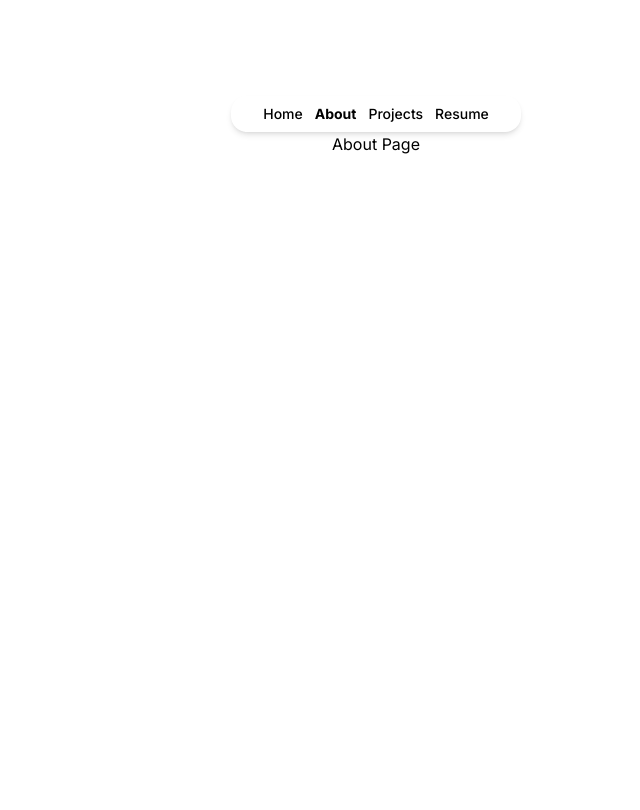
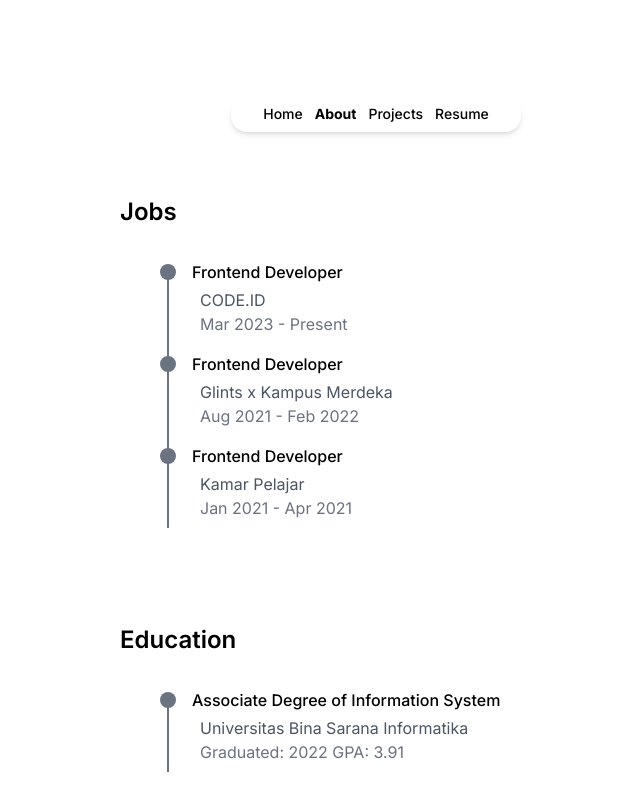
Before and after one commit to ketoprac/hafiedzmada, a Next.js app: page /about in a window 1280 px wide. Shown: the top 810 px of the page, without its empty margins (264-904 px from the left). Built offline with nearby package versions, Linux system fonts and the light colour scheme.

Commit message:
feat: about page

```diff
--- a/app/about/page.tsx
+++ b/app/about/page.tsx
@@ -1,7 +1,96 @@
+"use client";
+import { AnimatePresence, motion } from "framer-motion";
+import { useEffect } from "react";
+
 const AboutPage = () => {
+  useEffect(() => {
+    window.scrollTo(0, 0);
+  }, []);
+
   return (
-    <h1>About Page</h1>
-  )
-}
+    <AnimatePresence>
+      <motion.div
+        initial={{ opacity: 0, y: "100%" }}
+        animate={{ opacity: 1, y: 0 }}
+        exit={{ opacity: 0, y: "100%" }}
+        transition={{ duration: 1, delay: 0.1 }}
+        className="container mx-auto px-4 py-8 w-full md:w-8/12 lg:w-1/2 flex flex-col gap-y-2 mt-8"
+      >
+        <section className="mb-16">
+          <h2 className="text-2xl font-semibold">Jobs</h2>
+          <div className="relative m-8">
+            <div
+              className="border-r-2 border-gray-500 absolute h-full top-0 mt-2"
+              style={{
+                left: "15px",
+              }}
+            />
+            <ul className="list-none m-0 p-0">
+              <li className="mb-4">
+                <div className="flex items-center mb-1">
+                  <div className="bg-gray-500 rounded-full h-4 w-4 ml-2" />
+                  <div className="flex-1 ml-4 font-medium">
+                    Frontend Developer
+                  </div>
+                </div>
+                <div className="ml-12 text-gray-600">CODE.ID</div>
+                <div className="ml-12 text-gray-500">Mar 2023 - Present</div>
+              </li>
+              <li className="mb-4">
+                <div className="flex items-center mb-1">
+                  <div className="bg-gray-500 rounded-full h-4 w-4 ml-2" />
+                  <div className="flex-1 ml-4 font-medium">
+                    Frontend Developer
+                  </div>
+                </div>
+                <div className="ml-12 text-gray-600">
+                  Glints x Kampus Merdeka
+                </div>
+                <div className="ml-12 text-gray-500">Aug 2021 - Feb 2022</div>
+              </li>
+              <li className="mb-4">
+                <div className="flex items-center mb-1">
+                  <div className="bg-gray-500 rounded-full h-4 w-4 ml-2" />
+                  <div className="flex-1 ml-4 font-medium">
+                    Frontend Developer
+                  </div>
+                </div>
+                <div className="ml-12 text-gray-600">Kamar Pelajar</div>
+                <div className="ml-12 text-gray-500">Jan 2021 - Apr 2021</div>
+              </li>
+            </ul>
+          </div>
+        </section>
+        <section>
+          <h2 className="text-2xl font-semibold">Education</h2>
+          <div className="relative m-8">
+            <div
+              className="border-r-2 border-gray-500 absolute h-full top-0 mt-2"
+              style={{
+                left: "15px",
+              }}
+            />
+            <ul className="list-none m-0 p-0">
+              <li className="mb-4">
+                <div className="flex items-center mb-1">
+                  <div className="bg-gray-500 rounded-full h-4 w-4 ml-2" />
+                  <div className="flex-1 ml-4 font-medium">
+                    Associate Degree of Information System
+                  </div>
+                </div>
+                <div className="ml-12 text-gray-600">
+                  Universitas Bina Sarana Informatika
+                </div>
+                <div className="ml-12 text-gray-500">
+                  Graduated: 2022 GPA: 3.91
+                </div>
+              </li>
+            </ul>
+          </div>
+        </section>
+      </motion.div>
+    </AnimatePresence>
+  );
+};
 
 export default AboutPage;
```
